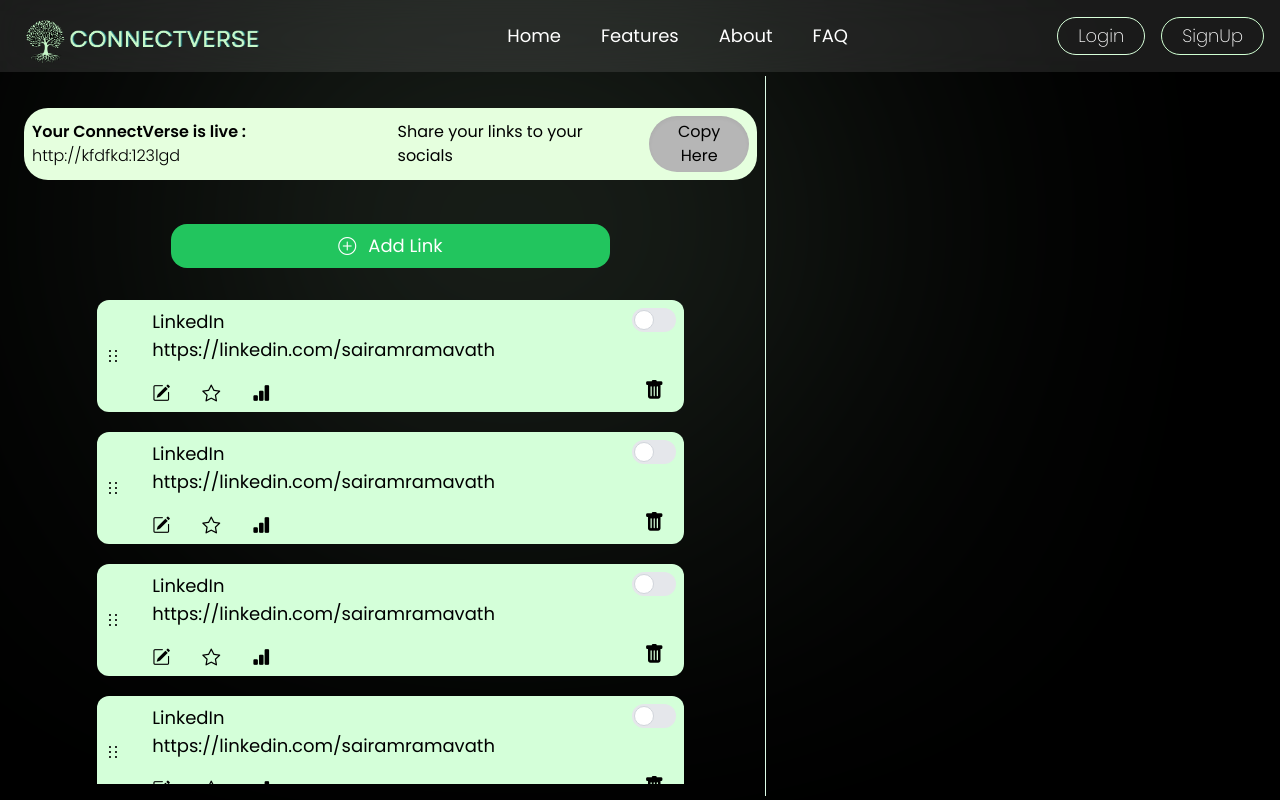
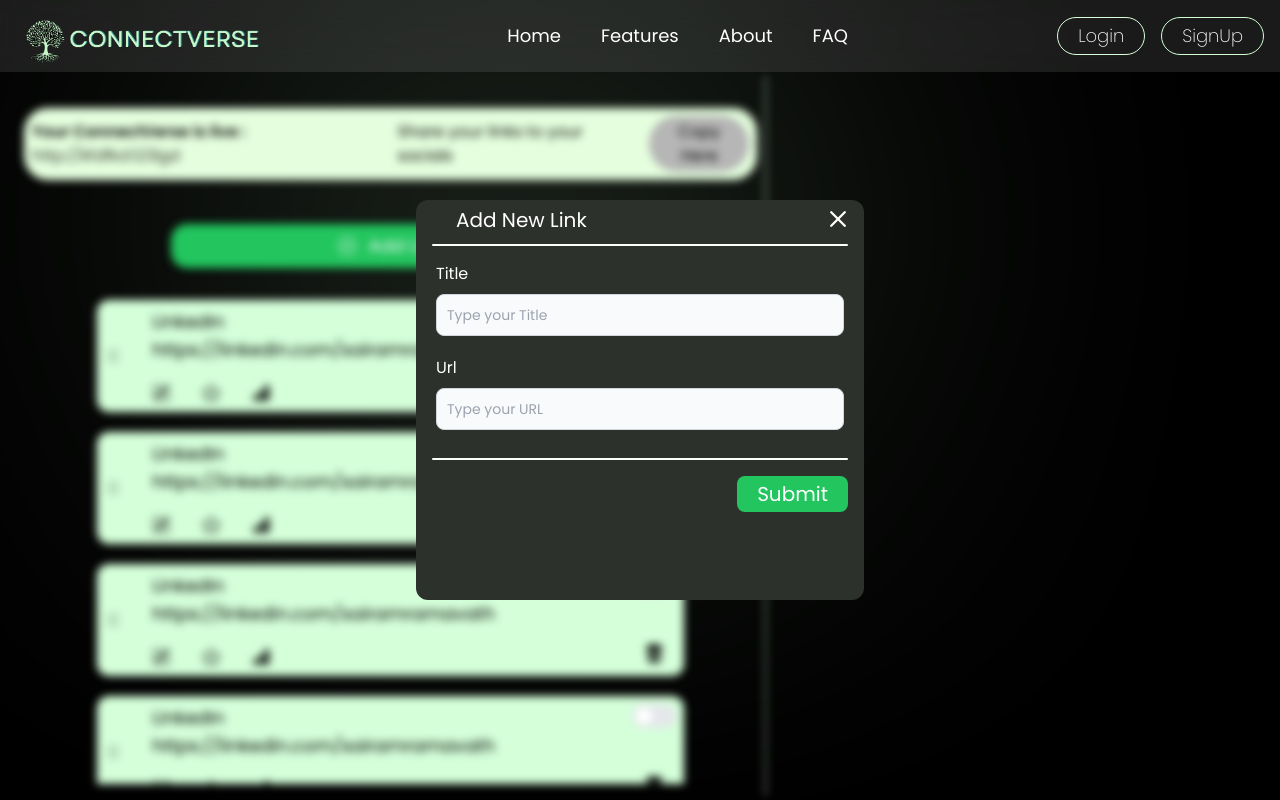
Before and after one commit to Sairam-04/Linktre, a React (Vite) app in the folder linktree-frontend/: page /all-links in a window 1280 px wide. Both pictures are taken after a click on the button "Add Link". Built offline with nearby package versions, Linux system fonts and the light colour scheme.

Commit message:
Add: PopUp Component for Form

```diff
--- a/linktree-frontend/src/components/landing/AllLinksComponent.jsx
+++ b/linktree-frontend/src/components/landing/AllLinksComponent.jsx
@@ -4,6 +4,7 @@ import LinkComponent from './LinkComponent'
 const AllLinksComponent = () => {
   return (
     <div className='w-full h-screen overflow-y-scroll flex flex-col gap-5 items-center'>
+
         <LinkComponent />
         <LinkComponent />
         <LinkComponent />
--- /dev/null
+++ b/linktree-frontend/src/components/landing/CreateLink.jsx
@@ -0,0 +1,41 @@
+import React from "react";
+
+const CreateLink = ({ onCreateLinkClick }) => {
+  return (
+    <div className="absolute text-white overflow-hidden w-[35%] top-1/2 left-1/2 transform -translate-x-1/2 -translate-y-1/2 h-[50vh] z-[50] bg-[#2d312b] rounded-xl ">
+      <div className="flex justify-between items-center px-2 pl-10">
+        <div className="text-xl">Add New Link</div>
+        <div className="cursor-pointer hover:text-red-500" onClick={() => onCreateLinkClick()}>
+          <i className="bi bi-x text-4xl"></i>
+        </div>
+      </div>
+      <div className="h-[1.75px] bg-white mx-4 mt-1 mb-2 rounded-lg"></div>
+      <div className="inputfields flex flex-col gap-5 px-5 py-2">
+        <div className="flex flex-col gap-2">
+          <label htmlFor="title">Title</label>
+          <input
+            type="text"
+            name="title"
+            className="bg-gray-50 border border-gray-300 text-gray-900 text-sm rounded-lg focus:ring-primary-600 focus:border-primary-600 block w-full p-2.5 dark:bg-gray-600 dark:border-gray-500 dark:placeholder-gray-400 dark:text-white dark:focus:ring-primary-500 dark:focus:border-primary-500"
+            placeholder="Type your Title"
+          />
+        </div>
+        <div className="flex flex-col gap-2">
+          <label htmlFor="url">Url</label>
+          <input
+            type="text"
+            name="url"
+            className="bg-gray-50 border border-gray-300 text-gray-900 text-sm rounded-lg focus:ring-primary-600 focus:border-primary-600 block w-full p-2.5 dark:bg-gray-600 dark:border-gray-500 dark:placeholder-gray-400 dark:text-white dark:focus:ring-primary-500 dark:focus:border-primary-500"
+            placeholder="Type your URL"
+          />
+        </div>
+      </div>
+      <div className="h-[1.75px] bg-white mx-4 mt-5 mb-4 rounded-lg"></div>
+      <div className="flex justify-end px-4 items-center">
+        <button className="bg-green-500 text-white px-5 py-1 text-xl rounded-lg">Submit</button>
+      </div>
+    </div>
+  );
+};
+
+export default CreateLink;
--- a/linktree-frontend/src/components/landing/LinkComponent.jsx
+++ b/linktree-frontend/src/components/landing/LinkComponent.jsx
@@ -1,9 +1,10 @@
 import React from "react";
+import VerticalDotsSVG from "./LinkComponentSVG";
 
 const LinkComponent = () => {
   return (
     <div className="w-4/5 h-28 flex bg-[#d4ffd9] text-black rounded-xl">
-      <Header />
+      <VerticalDotsSVG />
       <div className="w-[82%] p-2 flex flex-col gap-4">
         <div className="flex flex-col text-lg">
           <div>LinkedIn</div>
@@ -27,38 +28,3 @@ const LinkComponent = () => {
 };
 
 export default LinkComponent;
-
-const Header = () => {
-  return (
-    <div className="w-[8%] rounded-tl-xl rounded-bl-xl flex items-center cursor-move">
-      <div
-        className="flex items-center justify-center border-[#d7dce1] w-8 h-auto"
-        tabindex="0"
-        aria-describedby="rbd-hidden-text-0-hidden-text-0"
-        data-rbd-drag-handle-draggable-id="327990947"
-        data-rbd-drag-handle-context-id="0"
-        draggable="false"
-      >
-        <svg
-          width="16"
-          height="16"
-          viewBox="0 0 16 16"
-          fill="none"
-          xmlns="http://www.w3.org/2000/svg"
-          class=" "
-          role="img"
-          aria-hidden="false"
-          aria-labelledby="ltclid27_title "
-        >
-          <title id="ltclid27_title">Move</title>
-          <path
-            fillRule="evenodd"
-            clipRule="evenodd"
-            d="M5 4C5.55228 4 6 3.55228 6 3C6 2.44772 5.55228 2 5 2C4.44772 2 4 2.44772 4 3C4 3.55228 4.44772 4 5 4ZM6 8C6 8.55228 5.55228 9 5 9C4.44772 9 4 8.55228 4 8C4 7.44772 4.44772 7 5 7C5.55228 7 6 7.44772 6 8ZM6 13C6 13.5523 5.55228 14 5 14C4.44772 14 4 13.5523 4 13C4 12.4477 4.44772 12 5 12C5.55228 12 6 12.4477 6 13ZM12 8C12 8.55228 11.5523 9 11 9C10.4477 9 10 8.55228 10 8C10 7.44772 10.4477 7 11 7C11.5523 7 12 7.44772 12 8ZM11 14C11.5523 14 12 13.5523 12 13C12 12.4477 11.5523 12 11 12C10.4477 12 10 12.4477 10 13C10 13.5523 10.4477 14 11 14ZM12 3C12 3.55228 11.5523 4 11 4C10.4477 4 10 3.55228 10 3C10 2.44772 10.4477 2 11 2C11.5523 2 12 2.44772 12 3Z"
-            fill="currentColor"
-          ></path>
-        </svg>
-      </div>
-    </div>
-  );
-};
--- /dev/null
+++ b/linktree-frontend/src/components/landing/LinkComponentSVG.jsx
@@ -0,0 +1,36 @@
+const VerticalDotsSVG = () => {
+  return (
+    <div className="w-[8%] rounded-tl-xl rounded-bl-xl flex items-center cursor-move">
+      <div
+        className="flex items-center justify-center border-[#d7dce1] w-8 h-auto"
+        tabindex="0"
+        aria-describedby="rbd-hidden-text-0-hidden-text-0"
+        data-rbd-drag-handle-draggable-id="327990947"
+        data-rbd-drag-handle-context-id="0"
+        draggable="false"
+      >
+        <svg
+          width="16"
+          height="16"
+          viewBox="0 0 16 16"
+          fill="none"
+          xmlns="http://www.w3.org/2000/svg"
+          class=" "
+          role="img"
+          aria-hidden="false"
+          aria-labelledby="ltclid27_title "
+        >
+          <title id="ltclid27_title">Move</title>
+          <path
+            fillRule="evenodd"
+            clipRule="evenodd"
+            d="M5 4C5.55228 4 6 3.55228 6 3C6 2.44772 5.55228 2 5 2C4.44772 2 4 2.44772 4 3C4 3.55228 4.44772 4 5 4ZM6 8C6 8.55228 5.55228 9 5 9C4.44772 9 4 8.55228 4 8C4 7.44772 4.44772 7 5 7C5.55228 7 6 7.44772 6 8ZM6 13C6 13.5523 5.55228 14 5 14C4.44772 14 4 13.5523 4 13C4 12.4477 4.44772 12 5 12C5.55228 12 6 12.4477 6 13ZM12 8C12 8.55228 11.5523 9 11 9C10.4477 9 10 8.55228 10 8C10 7.44772 10.4477 7 11 7C11.5523 7 12 7.44772 12 8ZM11 14C11.5523 14 12 13.5523 12 13C12 12.4477 11.5523 12 11 12C10.4477 12 10 12.4477 10 13C10 13.5523 10.4477 14 11 14ZM12 3C12 3.55228 11.5523 4 11 4C10.4477 4 10 3.55228 10 3C10 2.44772 10.4477 2 11 2C11.5523 2 12 2.44772 12 3Z"
+            fill="currentColor"
+          ></path>
+        </svg>
+      </div>
+    </div>
+  );
+};
+
+export default VerticalDotsSVG;
--- a/linktree-frontend/src/components/landing/LinksPage.jsx
+++ b/linktree-frontend/src/components/landing/LinksPage.jsx
@@ -1,10 +1,16 @@
 import React, { useEffect, useState } from "react";
 import { getUser } from "../../utils/localStorage";
 import AllLinksComponent from "./AllLinksComponent";
+import CreateLink from "./CreateLink";
 
 const LinksPage = () => {
+  const [addLinkClick, setAddLinkClick] = useState(false);
+  const onCreateLinkClick = () =>{
+    setAddLinkClick(!addLinkClick);
+  }
   return (
-    <div className="w-full h-[91vh] flex px-4 py-1">
+    <>
+      <div className={`w-full relative h-[91vh] flex px-4 py-1 ${addLinkClick ? "blur-sm" : ""}`}>
       <div className="w-3/5 h-full overflow-y-auto py-3 px-2 flex flex-col items-center pt-8 gap-8">
         <div className="w-full bg-[#e5ffde] text-black flex justify-between items-center text-md p-2 mb-3 rounded-3xl">
           <span className="font-semibold">
@@ -21,8 +27,8 @@ const LinksPage = () => {
         </div>
         <button
           className="flex bg-green-500 w-[60%] py-2 text-white text-lg gap-3 items-center justify-center
-            rounded-2xl
-        "
+            rounded-2xl"
+            onClick={onCreateLinkClick}
         >
           <span>
             <i className="bi bi-plus-circle flex items-center"></i>
@@ -33,6 +39,13 @@ const LinksPage = () => {
       </div>
       <div className="w-2/5 h-full border-l-[1px] border-green-100"></div>
     </div>
+    {
+        addLinkClick && (
+          <CreateLink onCreateLinkClick={onCreateLinkClick} />
+        )
+      }
+    </>
+
   );
 };
 
```
